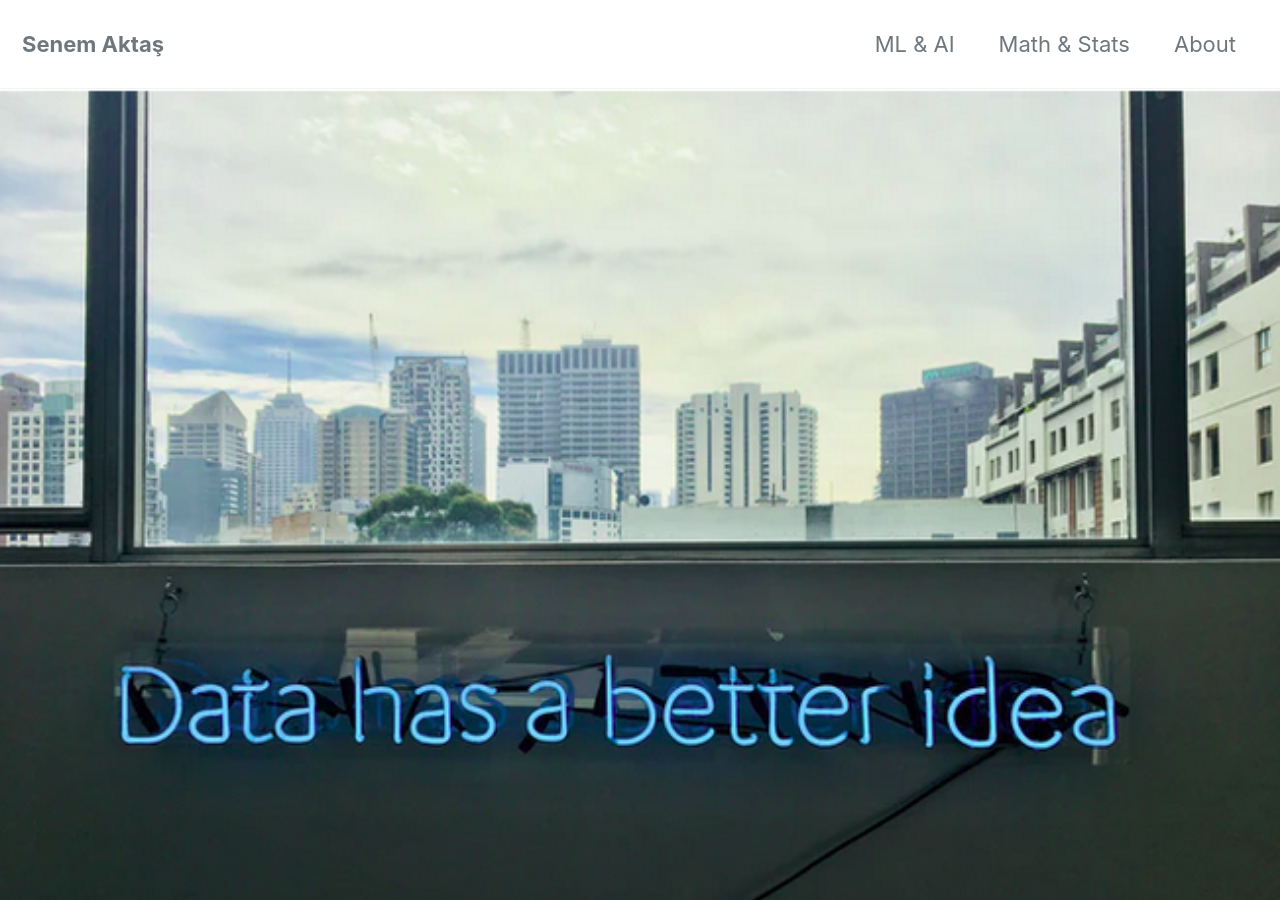
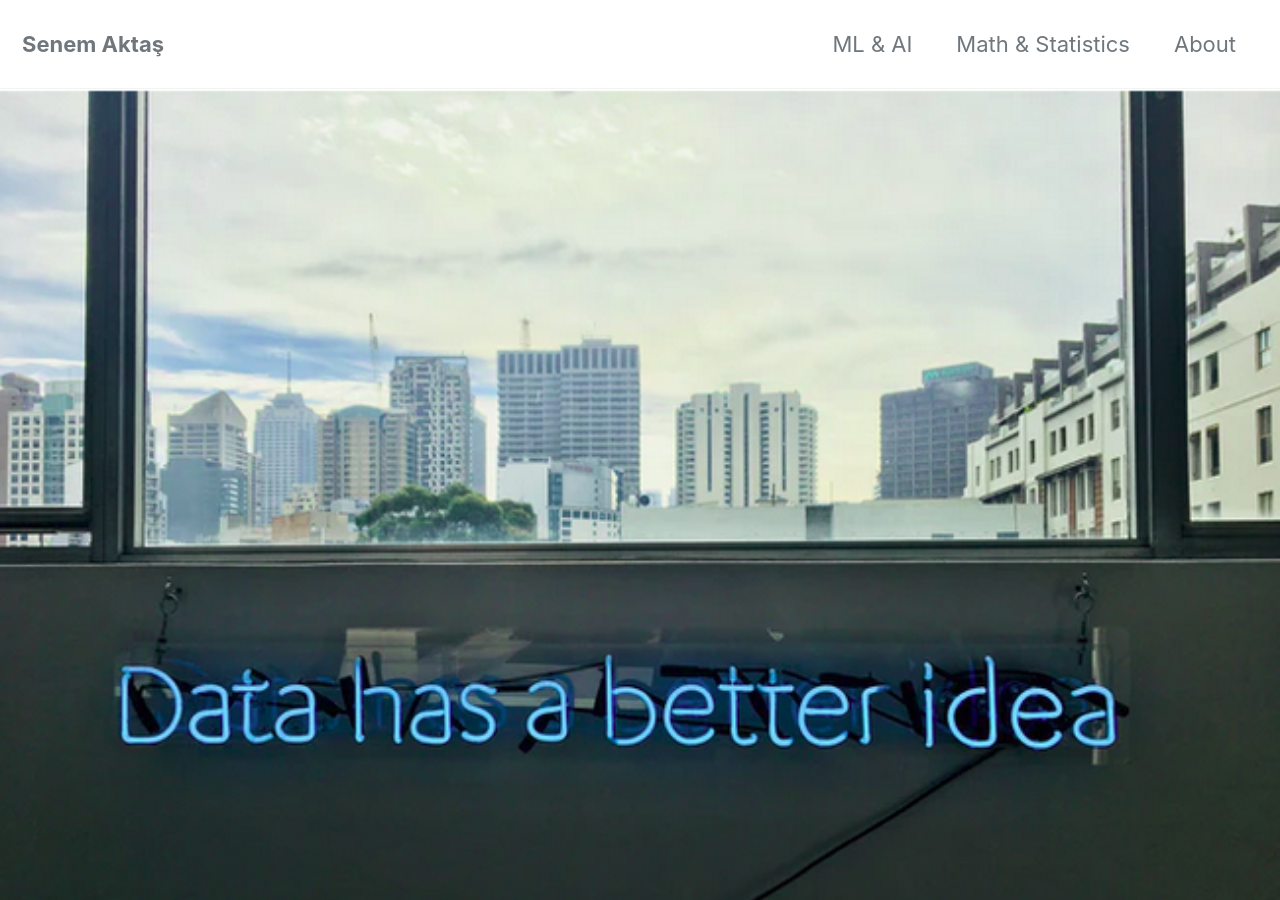
Before and after one commit to senemaktas/senemaktas.github.io, a Jekyll site: the page built from index.html, in a window 1280 px wide and 900 px high. Built offline with Jekyll 4.4.1, drawn with Linux system fonts in a browser that asks for light colours; cached includes are drawn as plain includes; the list of posts is cut into pages by our own code.

Commit message:
Update navigation.yml

```diff
--- a/_data/navigation.yml
+++ b/_data/navigation.yml
@@ -2,7 +2,7 @@
 main:
   - title: "ML & AI"
     url: /machine-learning/
-  - title: "Math & Stats"
-    url: /statistics/
+  - title: "Math & Statistics"
+    url: /math-stat/
   - title: "About"
     url: /about/
```
